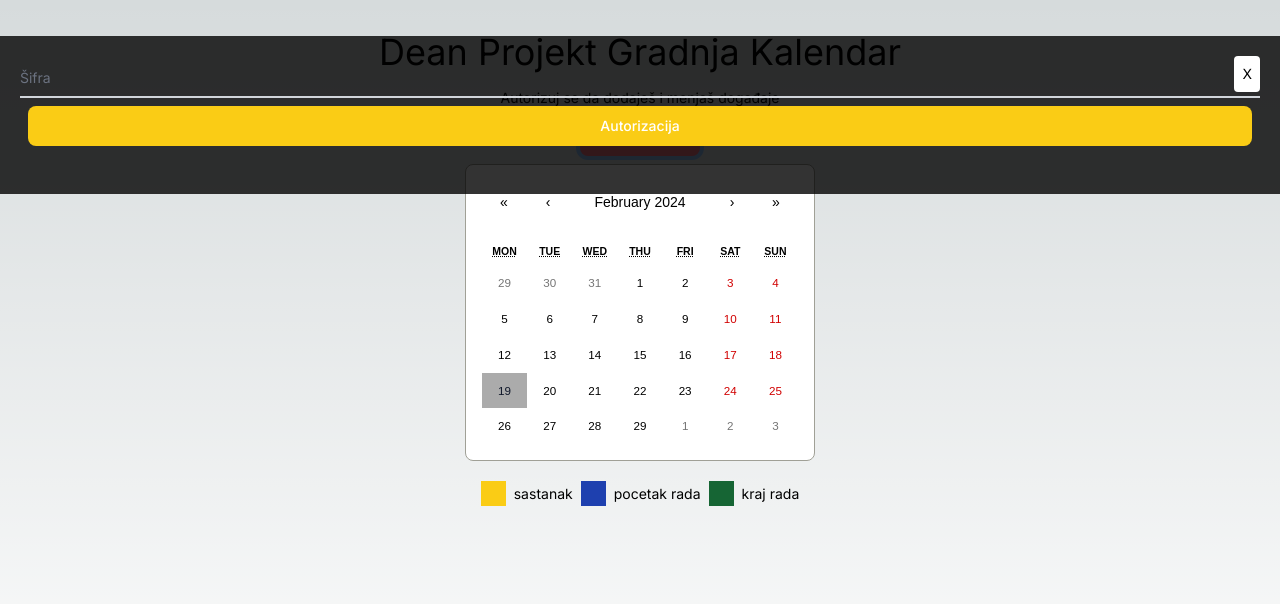
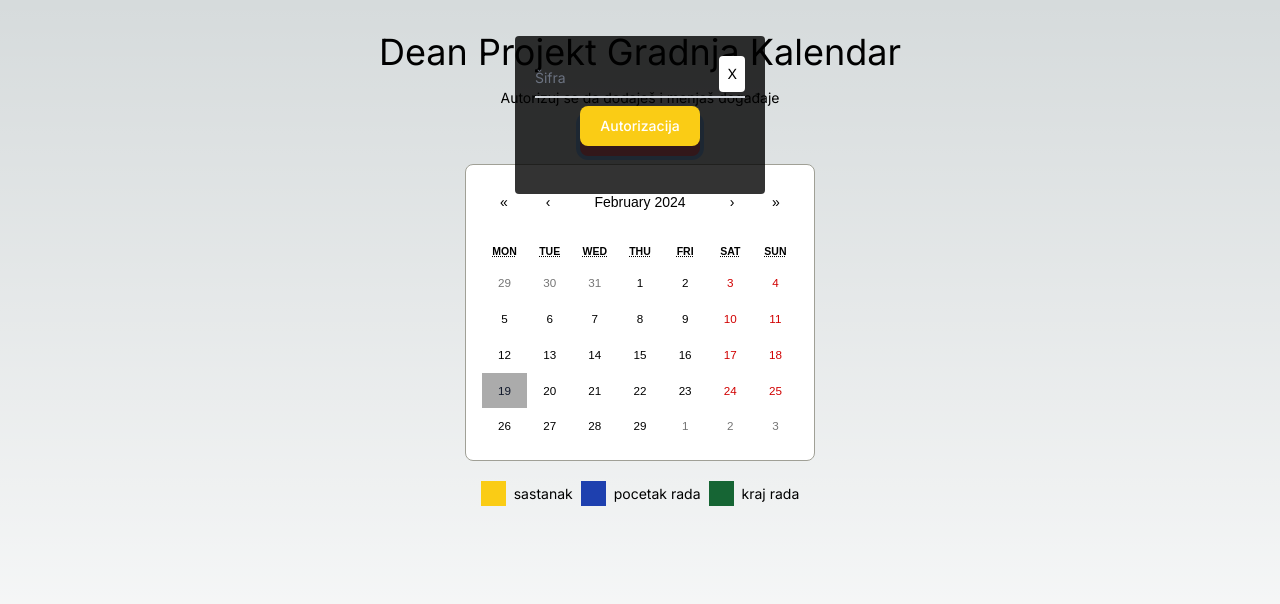
Before and after one commit to steve958/projekt-gradnja-kalendar, a Next.js app: page / in a window 1280 px wide. Both pictures are taken after a click on the button "Autorizacija". Shown: the top 604 px of the page. Built offline with nearby package versions, Linux system fonts and the light colour scheme; no server answers; the database is empty.

Commit message:
design update

```diff
--- a/app/components/Calendar.tsx
+++ b/app/components/Calendar.tsx
@@ -206,7 +206,7 @@ export default function CalendarComponent() {
         <div className="flex justify-center flex-col items-center">
             {!userAuthorized ? <p className="mb-2">Autorizuj se da dodaješ i menjaš događaje</p> : <p className="mb-2">Zdravo, Deki</p>}
             {!userAuthorized && <div className="text-center">
-                <button onClick={() => setAuthClicked(true)} className="text-white bg-rose-400 hover:bg-blue-800 focus:ring-4 focus:ring-blue-300 font-medium rounded-lg text-sm px-5 py-2.5 mb-2 dark:bg-blue-600 dark:hover:bg-blue-700 focus:outline-none dark:focus:ring-blue-800" type="button" data-drawer-target="drawer-example" data-drawer-show="drawer-example" aria-controls="drawer-example">
+                <button onClick={() => setAuthClicked(true)} className="text-white w-50 bg-rose-400 hover:bg-blue-800 focus:ring-4 focus:ring-blue-300 font-medium rounded-lg text-sm px-5 py-2.5 mb-2 dark:bg-blue-600 dark:hover:bg-blue-700 focus:outline-none dark:focus:ring-blue-800" type="button" data-drawer-target="drawer-example" data-drawer-show="drawer-example" aria-controls="drawer-example">
                     Autorizacija
                 </button>
             </div>}
@@ -416,7 +416,7 @@ export default function CalendarComponent() {
                     </div>
                 </form>
             )}
-            {authClicked && <div className="w-full absolute p-5 top-9 cover flex flex-col items-center"><div className="relative z-0 w-full mb-5 group flex flex-col">
+            {authClicked && <div className="max-w-1/2 absolute p-5 top-9 rounded cover flex flex-col items-center"><div className="relative z-0 w-full mb-5 group flex flex-col">
                 <p className="absolute right-0 bg-white p-2 rounded top-0" onClick={() => setAuthClicked(false)}>X</p>
                 <input
                     value={password}
@@ -431,9 +431,11 @@ export default function CalendarComponent() {
                 >
                     Šifra
                 </label>
-                <button onClick={authCheck} className="text-white bg-yellow-400 m-2 hover:bg-blue-800 focus:ring-4 focus:ring-blue-300 font-medium rounded-lg text-sm px-5 py-2.5 mb-2 dark:bg-blue-600 dark:hover:bg-blue-700 focus:outline-none dark:focus:ring-blue-800" type="button" data-drawer-target="drawer-example" data-drawer-show="drawer-example" aria-controls="drawer-example">
-                    Autorizacija
-                </button>
+                <div className="text-center">
+                    <button onClick={authCheck} className="text-white max-w-1/2 bg-yellow-400 m-2 hover:bg-blue-800 focus:ring-4 focus:ring-blue-300 font-medium rounded-lg text-sm px-5 py-2.5 mb-2 dark:bg-blue-600 dark:hover:bg-blue-700 focus:outline-none dark:focus:ring-blue-800" type="button" data-drawer-target="drawer-example" data-drawer-show="drawer-example" aria-controls="drawer-example">
+                        Autorizacija
+                    </button>
+                </div>
             </div></div>}
         </div>
     ) : (
```
